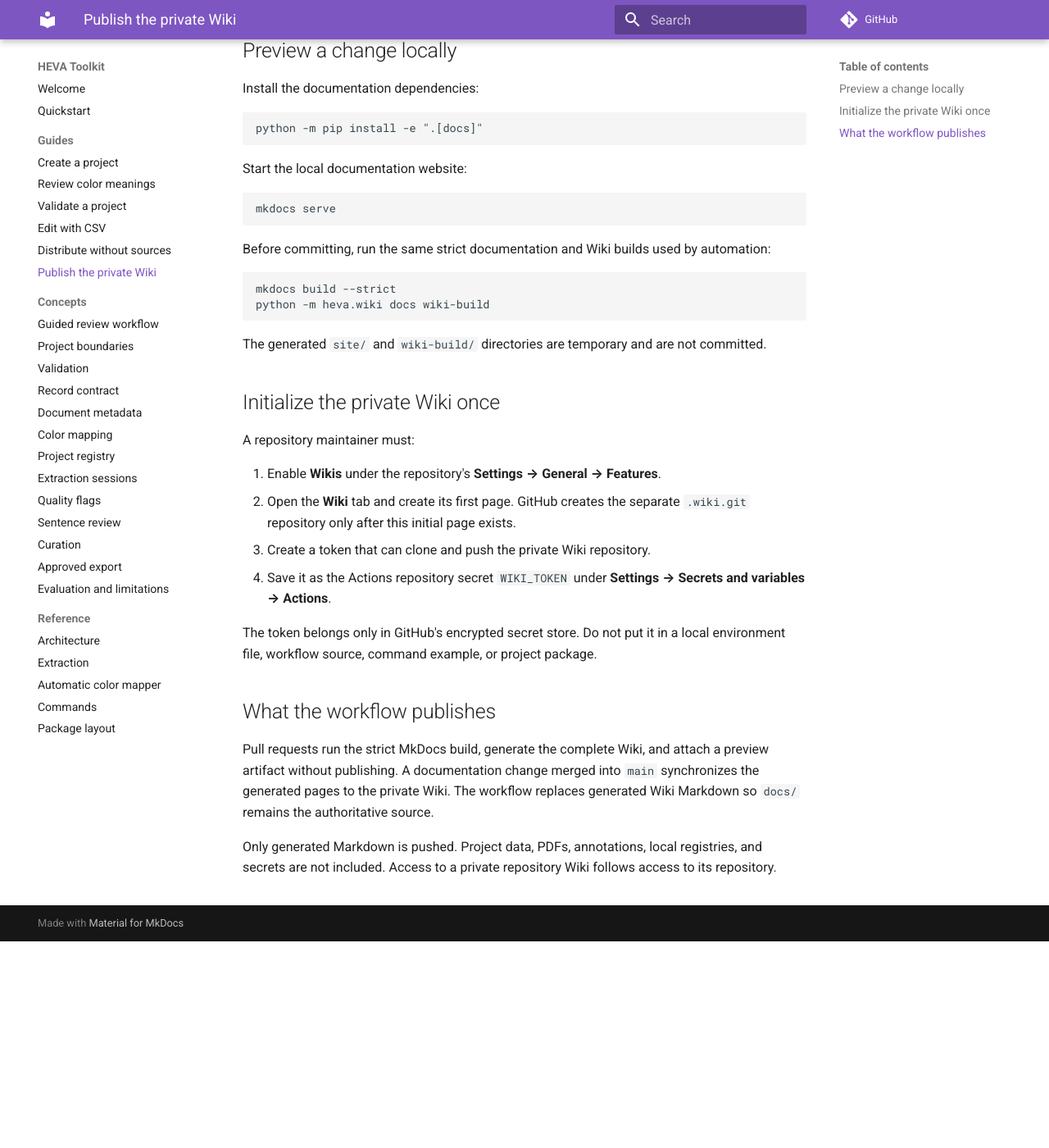
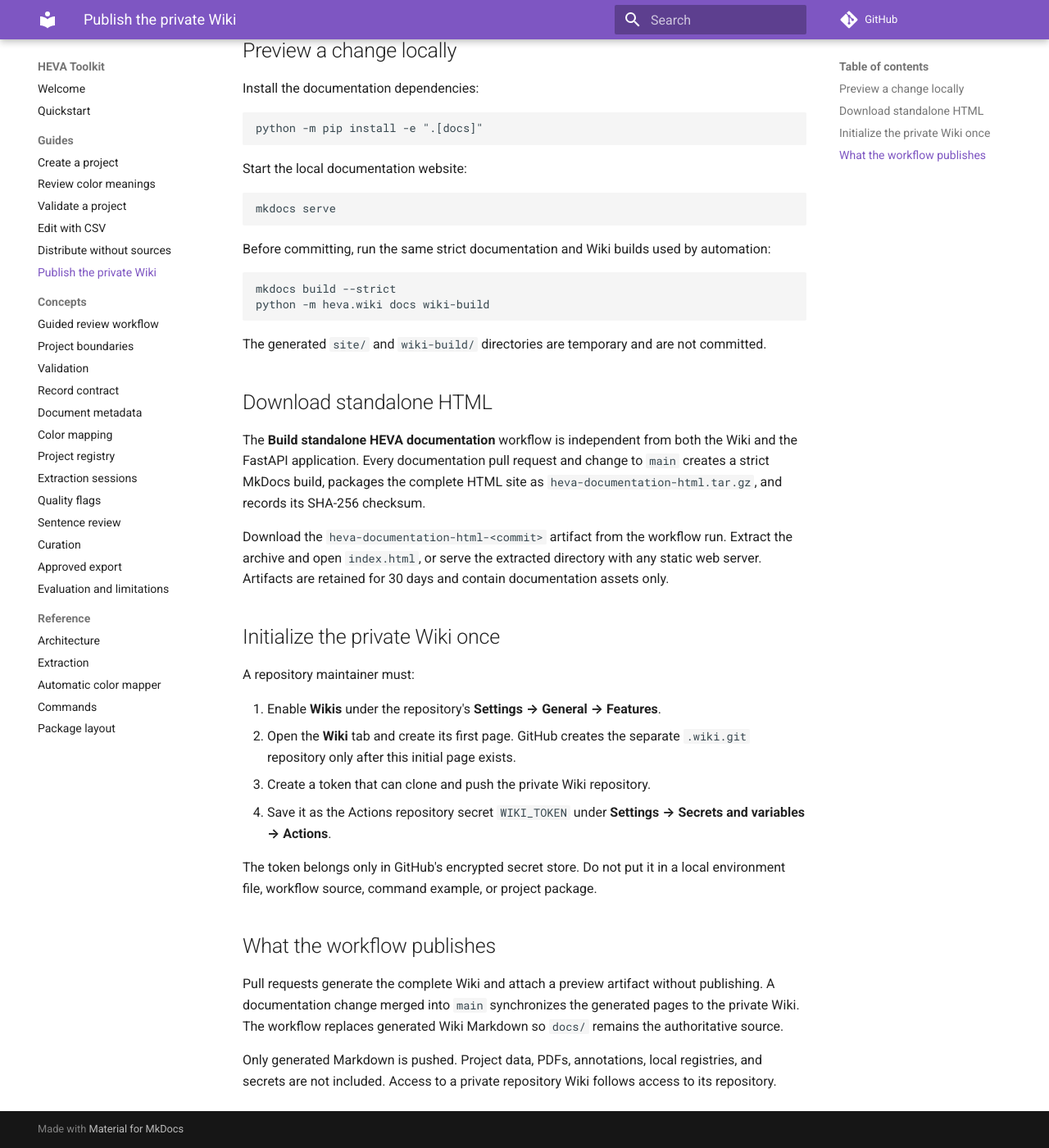
Before and after one commit to zzbn12345/HEVA_toolkit, an MkDocs documentation site: the page built from docs/guides/publish-documentation.md, in a window 1280 px wide and 1400 px high, scrolled down 252 px. Shown: the whole window at 82% size. Built offline with MkDocs 1.6.1 and Material for MkDocs 9.7.7, drawn with Linux system fonts in a browser that asks for light colours; comment, search, counter and statistics services are not loaded.

Commit message:
docs: package standalone HTML guidance
Why: collaborators need a downloadable documentation site without running the HEVA application or depending on Wiki publication.

Achieved: adds an independent strict MkDocs build that uploads a checksummed offline HTML archive while keeping Wiki synchronization focused on Markdown.

```diff
--- a/docs/guides/publish-documentation.md
+++ b/docs/guides/publish-documentation.md
@@ -27,6 +27,17 @@ python -m heva.wiki docs wiki-build
 
 The generated `site/` and `wiki-build/` directories are temporary and are not committed.
 
+## Download standalone HTML
+
+The **Build standalone HEVA documentation** workflow is independent from both the Wiki
+and the FastAPI application. Every documentation pull request and change to `main` creates
+a strict MkDocs build, packages the complete HTML site as
+`heva-documentation-html.tar.gz`, and records its SHA-256 checksum.
+
+Download the `heva-documentation-html-<commit>` artifact from the workflow run. Extract
+the archive and open `index.html`, or serve the extracted directory with any static web
+server. Artifacts are retained for 30 days and contain documentation assets only.
+
 ## Initialize the private Wiki once
 
 A repository maintainer must:
```
Also changed, not shown: other parts of docs/guides/publish-documentation.md (+2 -2 lines), CHANGELOG.md (+2 -0 lines), 3 other files.
